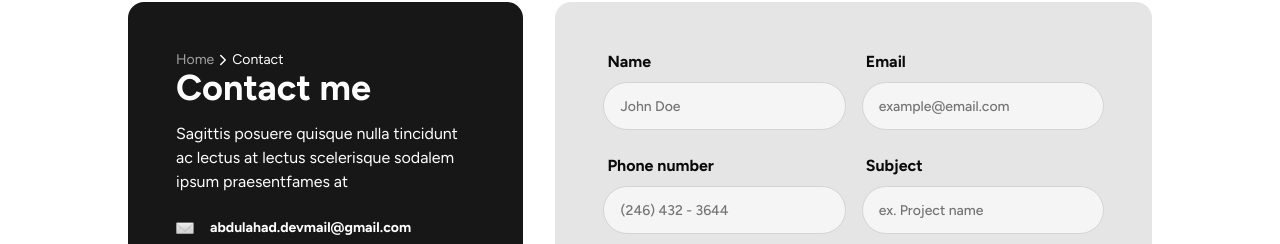
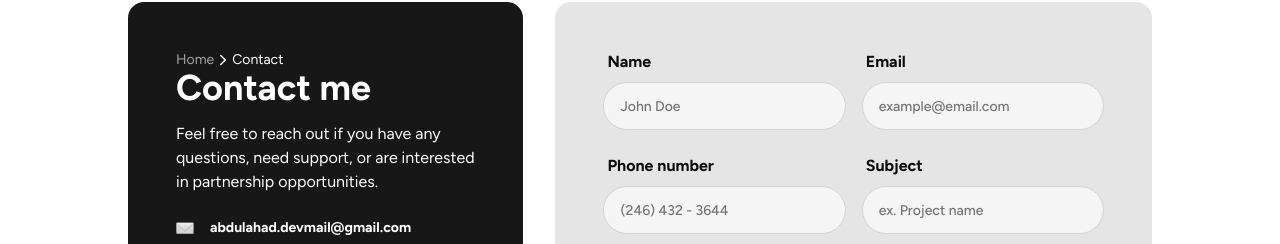
Before and after one commit to abdulahaddevmail-coder/Portfolio, a Next.js app: page /contact in a window 1280 px wide. Shown: the part 158-402 px from the top of the page. Built offline with nearby package versions, Linux system fonts and the light colour scheme.

Commit message:
Update contact page description text

```diff
--- a/app/(routes)/contact/page.tsx
+++ b/app/(routes)/contact/page.tsx
@@ -29,8 +29,8 @@ export default function Page() {
             </p>
             <h1 className="text-4xl font-bold leading-none mb-4">Contact me</h1>
             <p className="color-neutral-100 mb-6">
-              Sagittis posuere quisque nulla tincidunt ac lectus at lectus scelerisque sodalem ipsum praesent
-              <span className="text-no-wrap">fames at</span>
+              Feel free to reach out if you have any questions, need support, or are interested in partnership
+              opportunities.
             </p>
             <div className="flex flex-col gap-3.5 text-sm font-bold">
               <a
```
